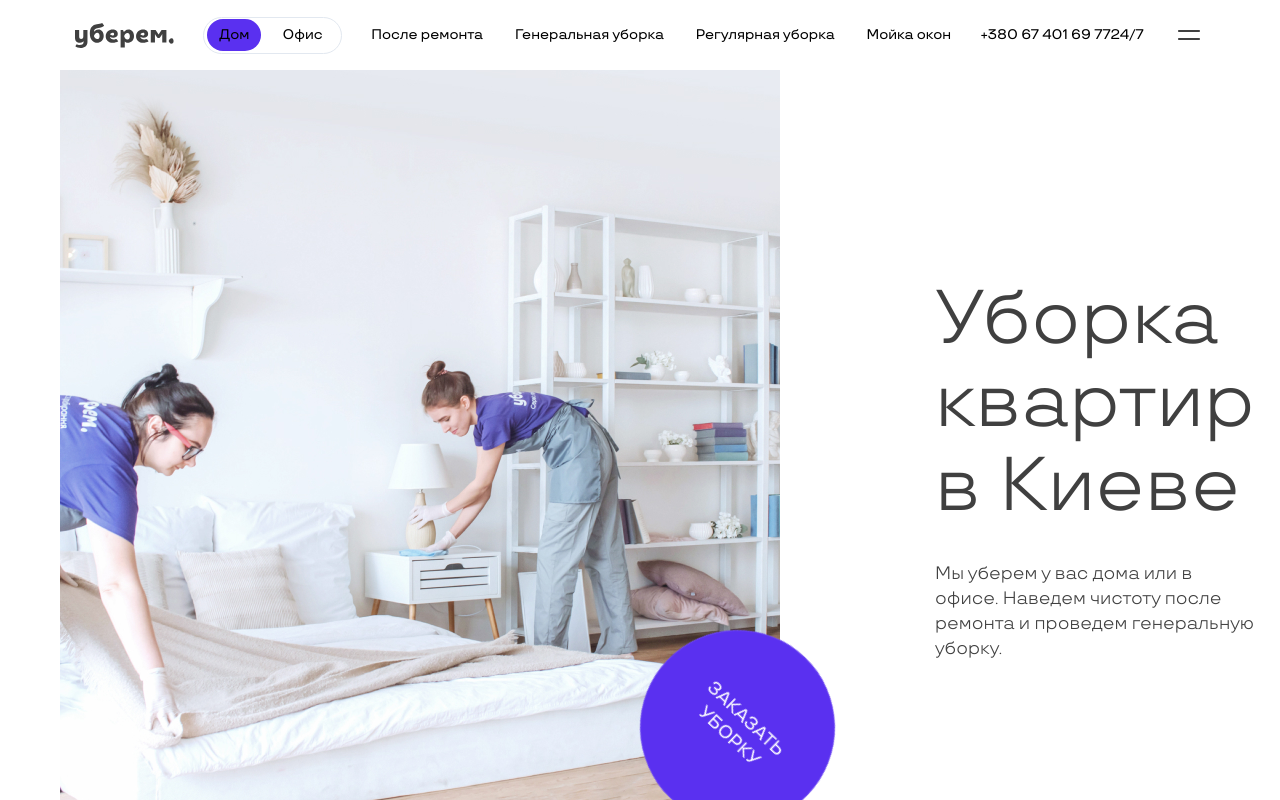
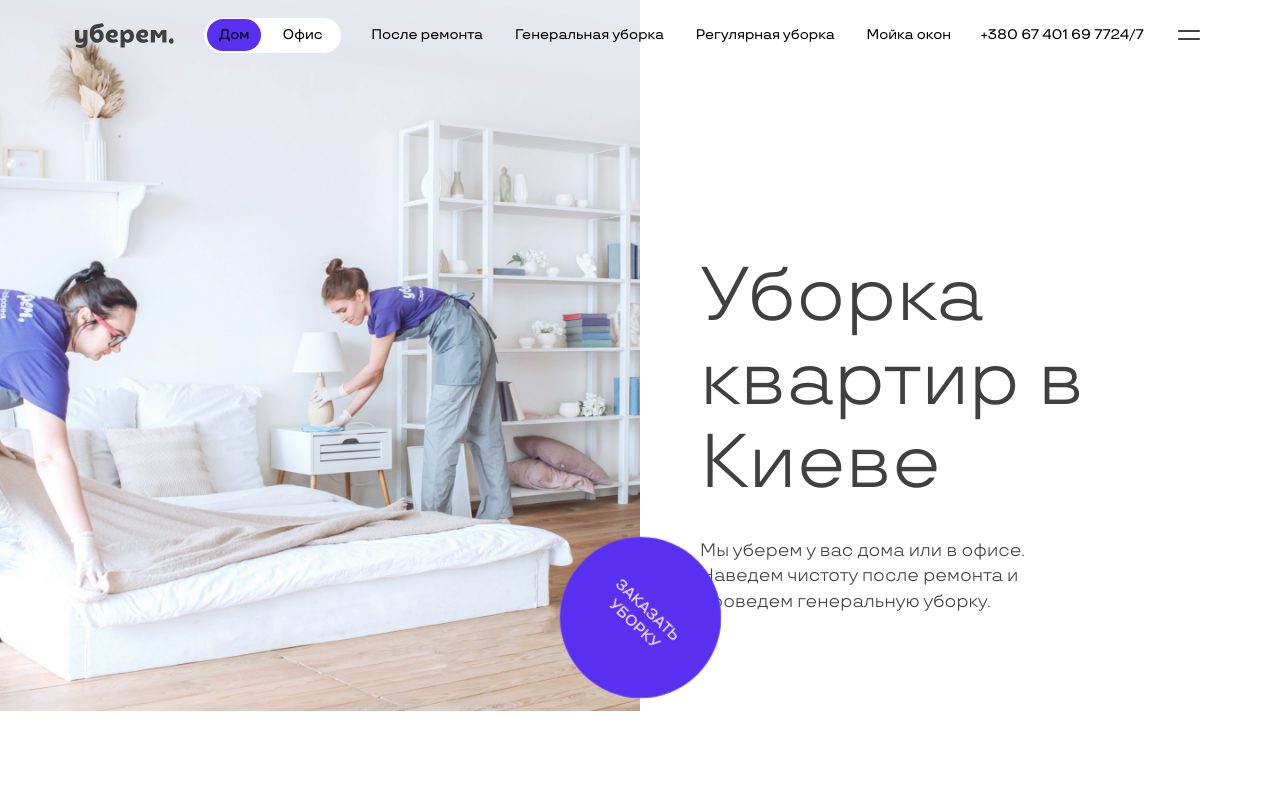
Before and after one commit to TOR968/task-redlab, a React (Create React App) app: page / in a window 1280 px wide. Shown: the top 800 px of the page. Built offline with nearby package versions, Linux system fonts and the light colour scheme.

Commit message:
Update _order.scss

```diff
--- a/src/styles/components/_order.scss
+++ b/src/styles/components/_order.scss
@@ -2,15 +2,16 @@
   position: relative;
   font-family: 'TTTravels-Regular';
   color: $main-text-color;
-  display: flex;
   align-items: center;
   margin-bottom: 73px;
+  height: 730px;
+  display: flex;
+  align-content: center;
 
-  //   justify-content: center;
   & .title-text {
-    // display: inline-block;
-    justify-content: center;
-    padding-left: 155px;
+    display: inline-block;
+    max-width: 400px;
+    margin-left: 50vw;
   }
   & h1 {
     height: 252px;
@@ -22,7 +23,29 @@
     font-size: 18px;
     line-height: 140%;
   }
-  & .order-btn {
+  & .backgraund-img {
+    position: absolute;
+    top: -70px;
+    left: -60px;
+    z-index: -1;
+    width: 50vw;
+  }
+}
+
+@keyframes order-text {
+  0% {
+    transform: rotate(0deg);
+  }
+  100% {
+    transform: rotate(360deg);
+  }
+}
+
+.order-text {
+  animation: order-text infinite 50s linear;
+}
+
+.order-btn {
   font-family: 'TTTravels-Medium';
   color: $text-color;
   text-align: center;
@@ -35,25 +58,16 @@
   justify-content: center;
 
   position: absolute;
-    top: 70%;
-    left: 50%;
-    transform: translate(-50%, -50%);
+  top: 50%;
+  left: 0;
+  bottom: 0;
+  right: 0;
+  margin: auto;
+  z-index: 20;
 
   height: 195px;
   width: 195px;
   background: $decor-color;
   border: 1px solid rgba(255, 255, 255, 0.1);
   border-radius: 50%;
-
-    animation: order-btn infinite 50s linear;
 }
-}
-
-@keyframes order-btn {
-  0% {
-    transform: rotate(0deg);
-  }
-  100% {
-    transform: rotate(360deg);
-  }
-}
```
Lines whose indentation alone changed are shown as unchanged.
